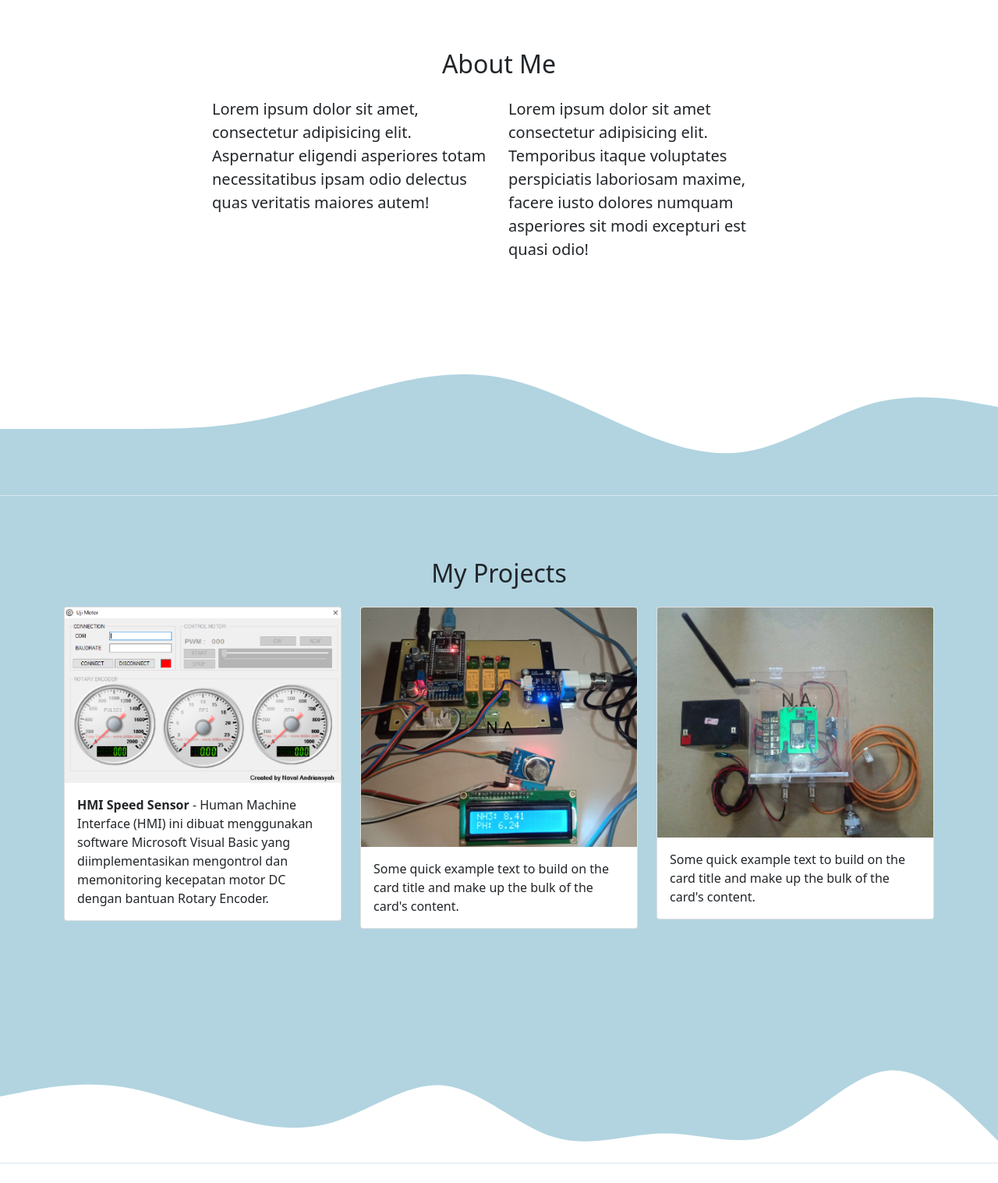
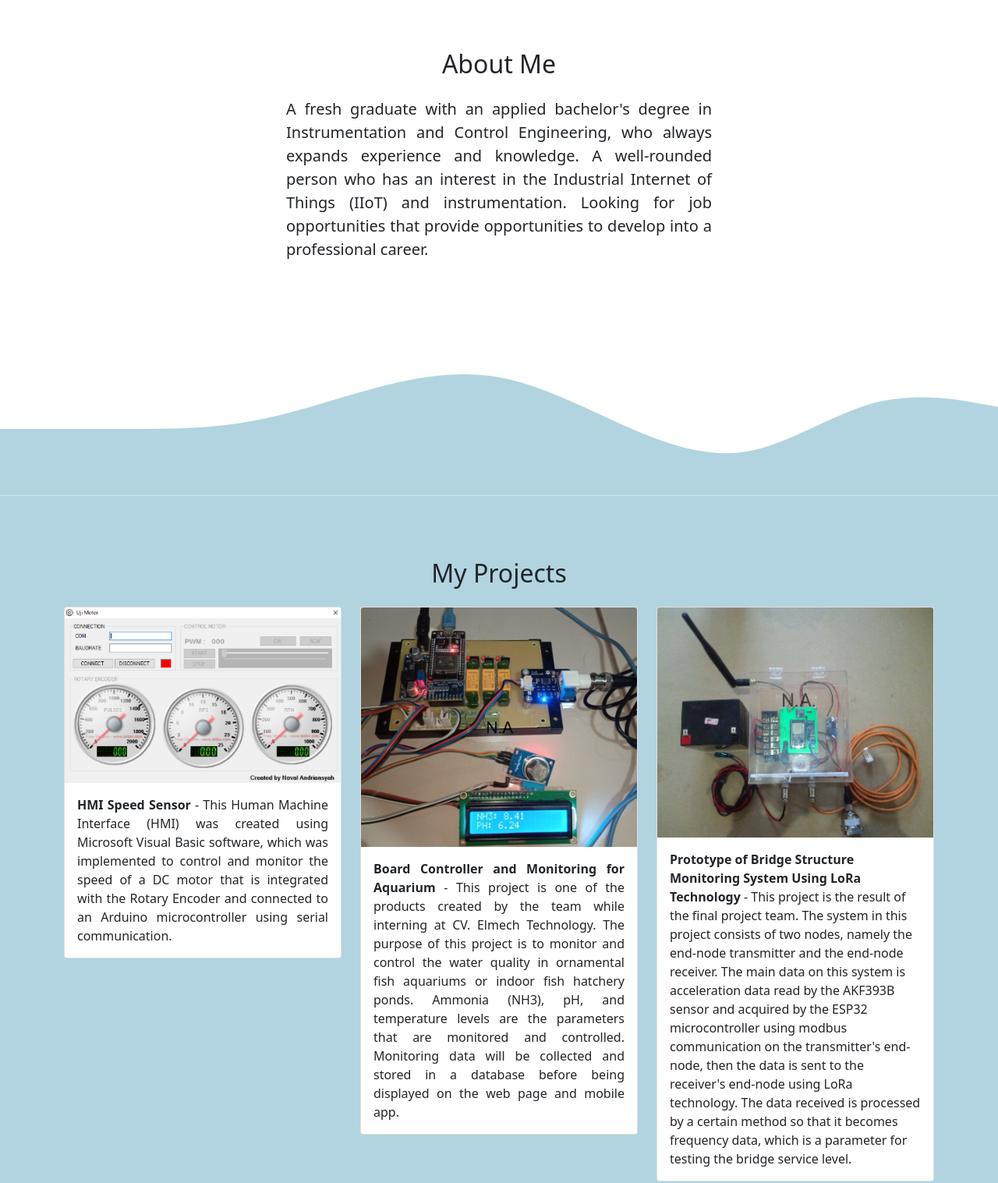
Before and after one commit to Noval-And/myportfolio, a plain HTML site: page index.html in a window 1280 px wide. Shown: the part 680-2197 px from the top of the page at 78% size. Drawn offline with nearby package versions, Linux system fonts and the light colour scheme.

Commit message:
menambahkan deskripsi

```diff
--- a/index.html
+++ b/index.html
@@ -11,6 +11,7 @@
     <link rel="stylesheet" href="style.css" />
 
     <!-- End My CSS -->
+    <link rel="icon" href="img/processor_64px.png" />
     <title>My Portfolio | Noval Andriansyah</title>
   </head>
   <body id="home">
@@ -34,9 +35,6 @@
             </li>
             <li class="nav-item">
               <a class="nav-link smooth-scroll" href="#contact">Contact</a>
-            </li>
-            <li class="nav-item">
-              <a class="nav-link smooth-scroll" href="#cv">Curiculum Vitae</a>
             </li>
           </ul>
         </div>
@@ -68,11 +66,11 @@
           </div>
         </div>
         <div class="row justify-content-center fs-5">
-          <div class="col-md-4 text-justify">
-            <p>Lorem ipsum dolor sit amet, consectetur adipisicing elit. Aspernatur eligendi asperiores totam necessitatibus ipsam odio delectus quas veritatis maiores autem!</p>
-          </div>
-          <div class="col-md-4 text-justify">
-            <p>Lorem ipsum dolor sit amet consectetur adipisicing elit. Temporibus itaque voluptates perspiciatis laboriosam maxime, facere iusto dolores numquam asperiores sit modi excepturi est quasi odio!</p>
+          <div class="col-md-6 text-justify">
+            <p>
+              A fresh graduate with an applied bachelor's degree in Instrumentation and Control Engineering, who always expands experience and knowledge. A well-rounded person who has an interest in the Industrial Internet of Things (IIoT)
+              and instrumentation. Looking for job opportunities that provide opportunities to develop into a professional career.
+            </p>
           </div>
         </div>
       </div>
@@ -99,8 +97,9 @@
             <div class="card">
               <img src="img/p1_hmi.png" class="card-img-top" alt="HMI SpeedSensor" width="450" />
               <div class="card-body">
-                <p class="card-text">
-                  <b>HMI Speed Sensor</b> - Human Machine Interface (HMI) ini dibuat menggunakan software Microsoft Visual Basic yang diimplementasikan mengontrol dan memonitoring kecepatan motor DC dengan bantuan Rotary Encoder.
+                <p class="card-text text-justify">
+                  <b>HMI Speed Sensor</b> - This Human Machine Interface (HMI) was created using Microsoft Visual Basic software, which was implemented to control and monitor the speed of a DC motor that is integrated with the Rotary
+                  Encoder and connected to an Arduino microcontroller using serial communication.
                 </p>
               </div>
             </div>
@@ -109,7 +108,11 @@
             <div class="card">
               <img src="img/p2_akuarium.jpg" class="card-img-top" alt="Akuarium" />
               <div class="card-body">
-                <p class="card-text">Some quick example text to build on the card title and make up the bulk of the card's content.</p>
+                <p class="card-text text-justify">
+                  <b>Board Controller and Monitoring for Aquarium</b> - This project is one of the products created by the team while interning at CV. Elmech Technology. The purpose of this project is to monitor and control the water
+                  quality in ornamental fish aquariums or indoor fish hatchery ponds. Ammonia (NH3), pH, and temperature levels are the parameters that are monitored and controlled. Monitoring data will be collected and stored in a database
+                  before being displayed on the web page and mobile app.
+                </p>
               </div>
             </div>
           </div>
@@ -117,7 +120,11 @@
             <div class="card">
               <img src="img/p3_shms.png" class="card-img-top" alt="BSHMS" />
               <div class="card-body">
-                <p class="card-text">Some quick example text to build on the card title and make up the bulk of the card's content.</p>
+                <p class="card-text">
+                  <b>Prototype of Bridge Structure Monitoring System Using LoRa Technology</b> - This project is the result of the final project team. The system in this project consists of two nodes, namely the end-node transmitter and the
+                  end-node receiver. The main data on this system is acceleration data read by the AKF393B sensor and acquired by the ESP32 microcontroller using modbus communication on the transmitter's end-node, then the data is sent to
+                  the receiver's end-node using LoRa technology. The data received is processed by a certain method so that it becomes frequency data, which is a parameter for testing the bridge service level.
+                </p>
               </div>
             </div>
           </div>
--- a/style.css
+++ b/style.css
@@ -20,3 +20,7 @@ html {
   text-indent: 5rem;
   text-align: justify;
 }
+
+.text-justify {
+  text-align: justify;
+}
```
Also changed, not shown: img/p2_akuarium.png (deleted), img/p3_shms.jpg (deleted), img/processor_64px.png (added).
